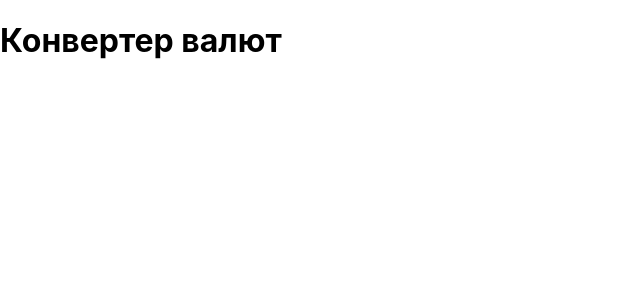
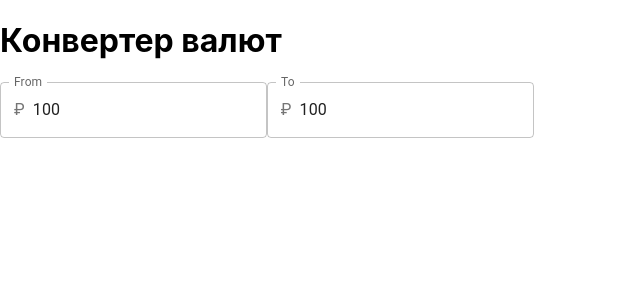
Before and after one commit to IlBelkov/converter, a React (Create React App) app: page / in a window 1280 px wide. Shown: the top 300 px of the page, without its empty margins (0-640 px from the left). Built offline with nearby package versions, Linux system fonts and the light colour scheme.

Commit message:
feat: added converter view

```diff
--- a/src/App.js
+++ b/src/App.js
@@ -1,5 +1,6 @@
 import React from 'react';
 import { ToastContainer } from 'react-toastify'
+import { Converter } from './components/Converter/Converter'
 import Header from './components/Header/Header'
 import 'react-toastify/dist/ReactToastify.css'
 
@@ -8,6 +9,7 @@ const App = () => {
     <main>
       <ToastContainer autoClose={2000} />
       <Header />
+      <Converter />
     </main>
   );
 }
```
